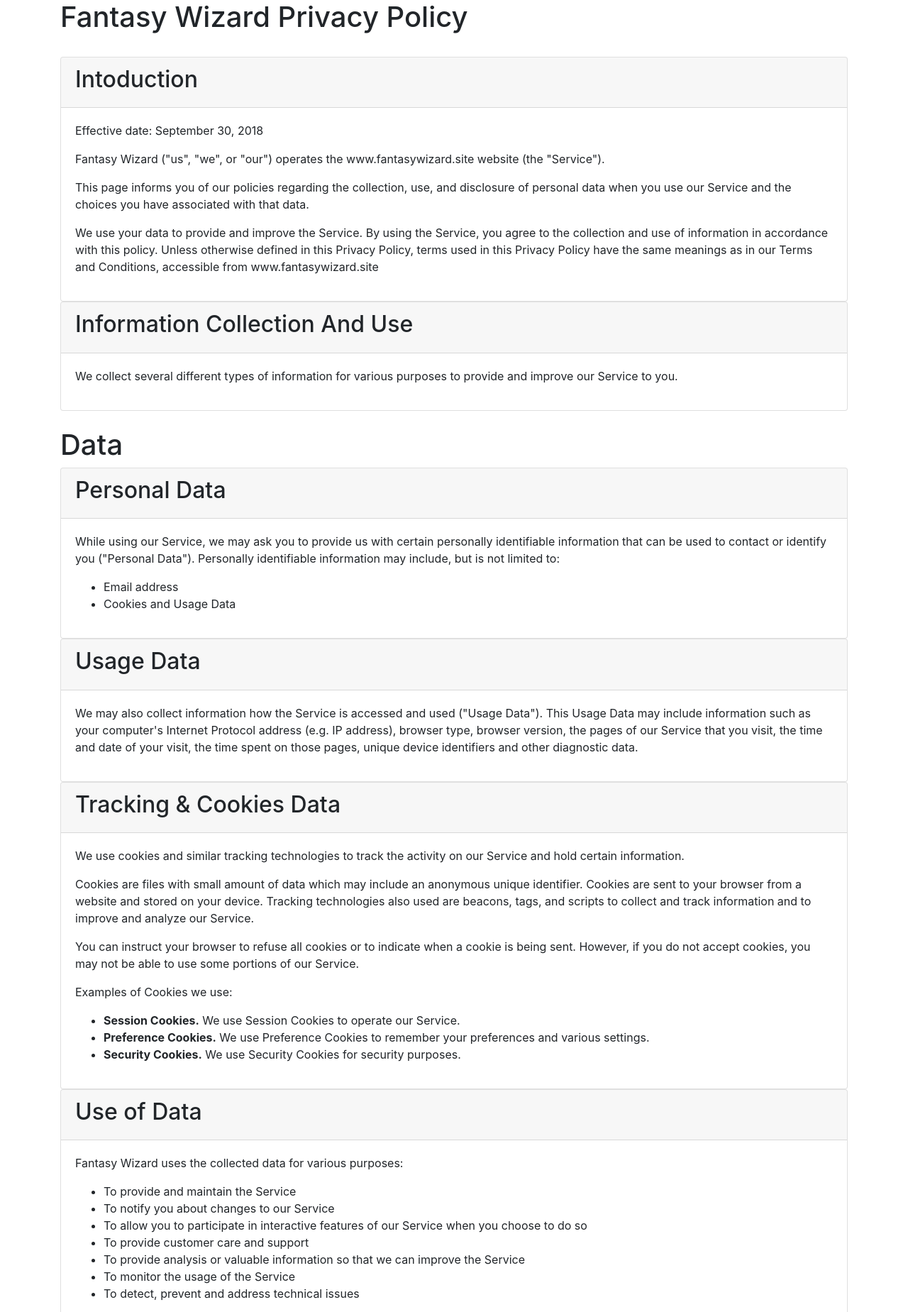
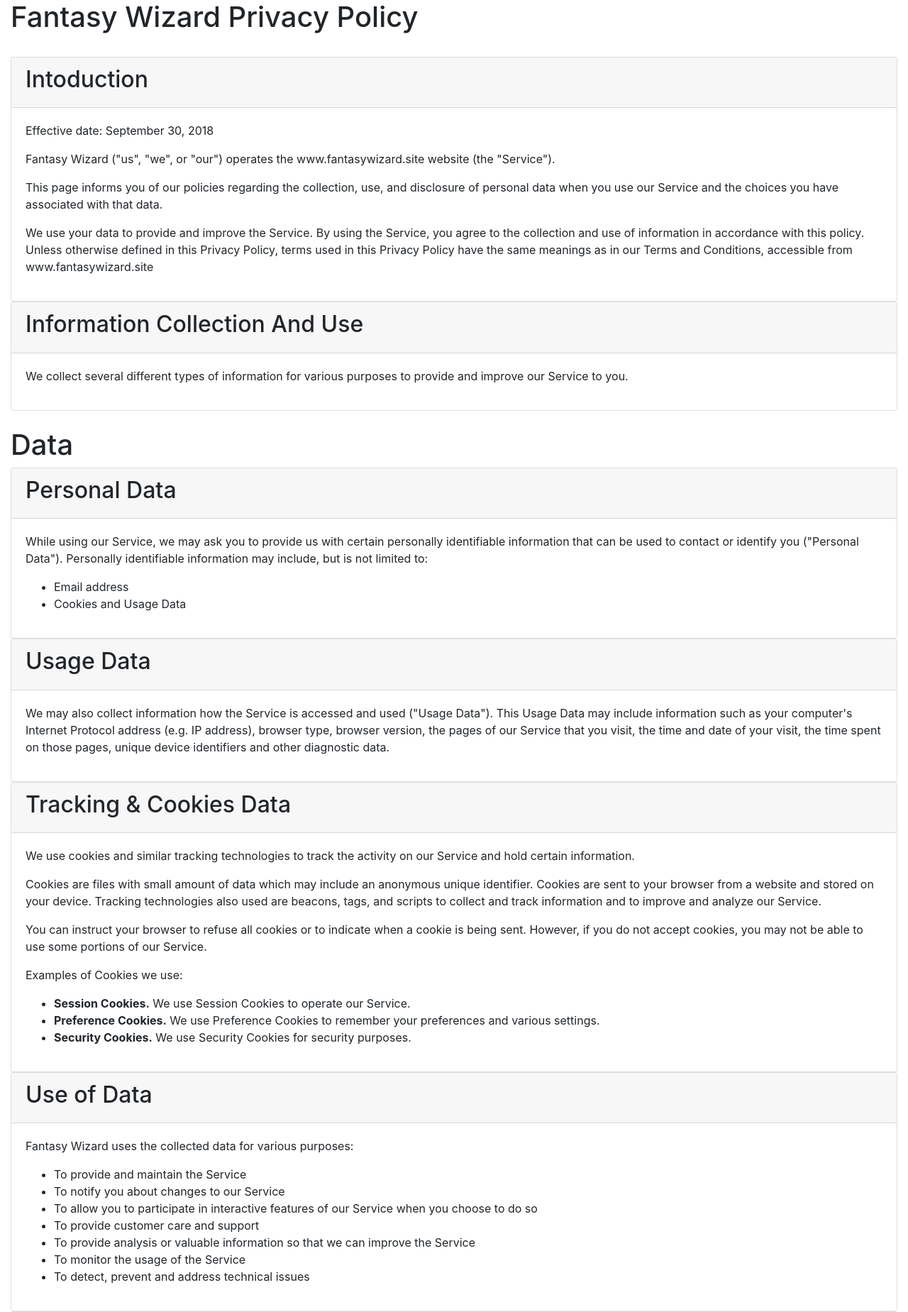
Before and after one commit to insaindesign/fantasyBasketballWizard, a Django app: page /privacypolicy/ in a window 1280 px wide. Shown: the top 1849 px of the page at 71% size. Run offline with Django 3.2, Linux system fonts and the light colour scheme; some libraries are stand-ins or nearby versions.

Commit message:
fixed mobile friendly bug

```diff
--- a/backend/wizard/templates/wizard/privacyPolicy.html
+++ b/backend/wizard/templates/wizard/privacyPolicy.html
@@ -1,12 +1,14 @@
-<!DOCTYPE html>
+<!doctype html>
 <html>
 
 <head>
+    <meta name="viewport" content="width=device-width, initial-scale=1, shrink-to-fit=no">
     <link rel="stylesheet" href="https://stackpath.bootstrapcdn.com/bootstrap/4.1.3/css/bootstrap.min.css" integrity="sha384-MCw98/SFnGE8fJT3GXwEOngsV7Zt27NXFoaoApmYm81iuXoPkFOJwJ8ERdknLPMO"
         crossorigin="anonymous">
 </head>
+
 <body>
-    <div class="container">
+    <div class="container-fluid">
         <h1>Fantasy Wizard Privacy Policy</h1>
         <br />
         <div class="card">
@@ -304,4 +306,5 @@
         </div>
     </div>
 </body>
+
 </html>
```
